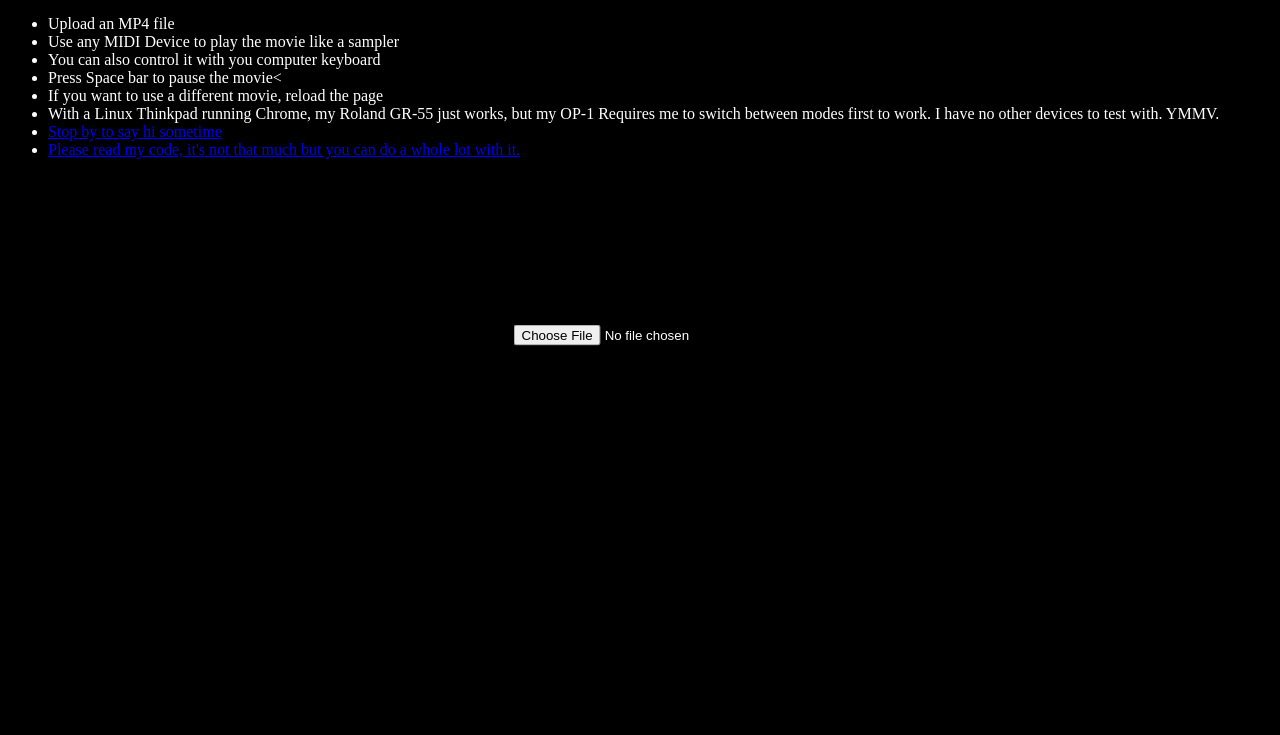
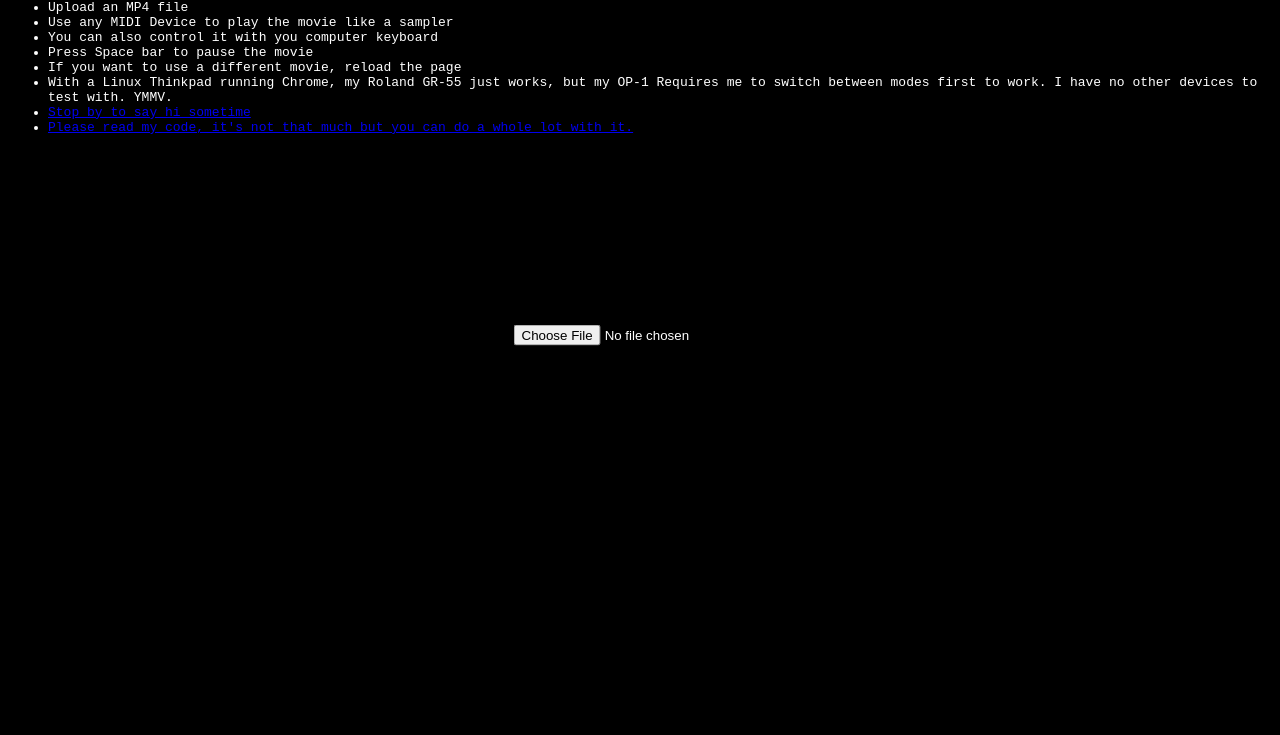
Before and after one commit to lindseymysse/montage-organ, a plain HTML site: page montage-organ.html in a window 1280 px wide. Shown: the part 65-800 px from the top of the page. Drawn offline with Linux system fonts and the light colour scheme.

Commit message:
font face adjustment

```diff
--- a/montage-organ.html
+++ b/montage-organ.html
@@ -37,6 +37,7 @@
     body {
       background-color: black;
       color: white;
+      font-family: monospace;
     }
     input {
       position: absolute;
@@ -75,7 +76,7 @@
     <li>Upload an MP4 file</li>
     <li>Use any MIDI Device to play the movie like a sampler</li>
     <li>You can also control it with you computer keyboard</li>
-    <li>Press Space bar to pause the movie<</li>
+    <li>Press Space bar to pause the movie</li>
     <li>If you want to use a different movie, reload the page</li>
     <li>With a Linux Thinkpad running Chrome, my Roland GR-55 just works, but my OP-1 Requires me to switch between modes first to work. I have no other devices to test with. YMMV.</li>
     <li><a href="https://lindseymysse.com/" target="_blank">Stop by to say hi sometime</a></li>
```
